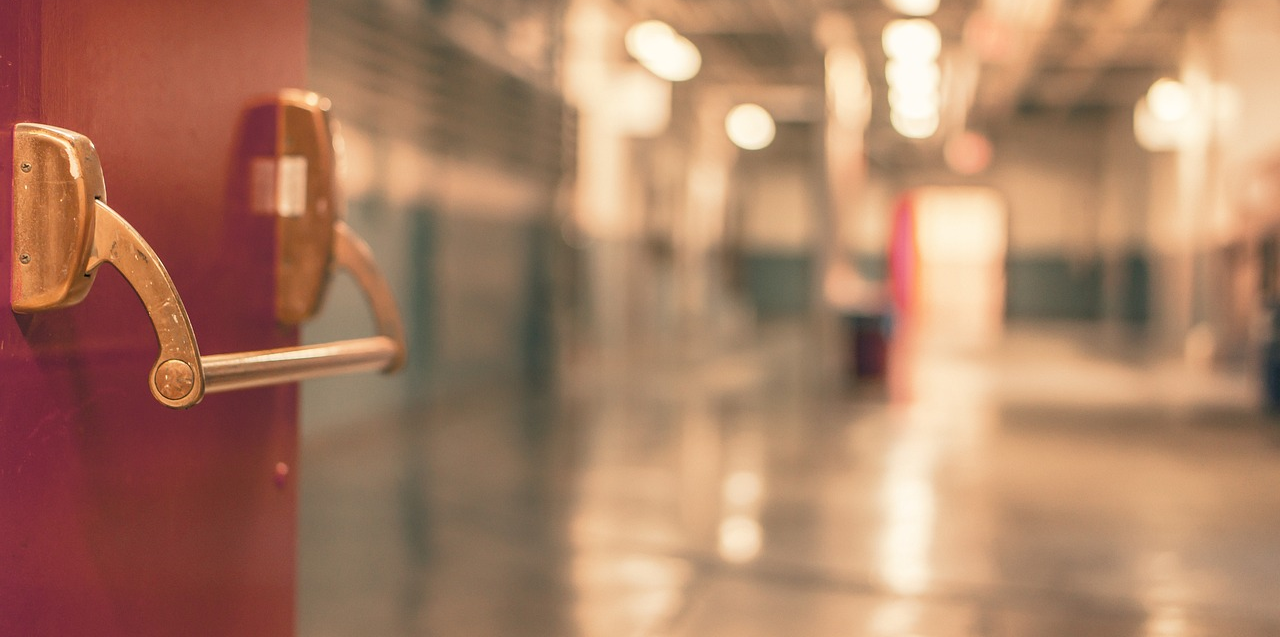
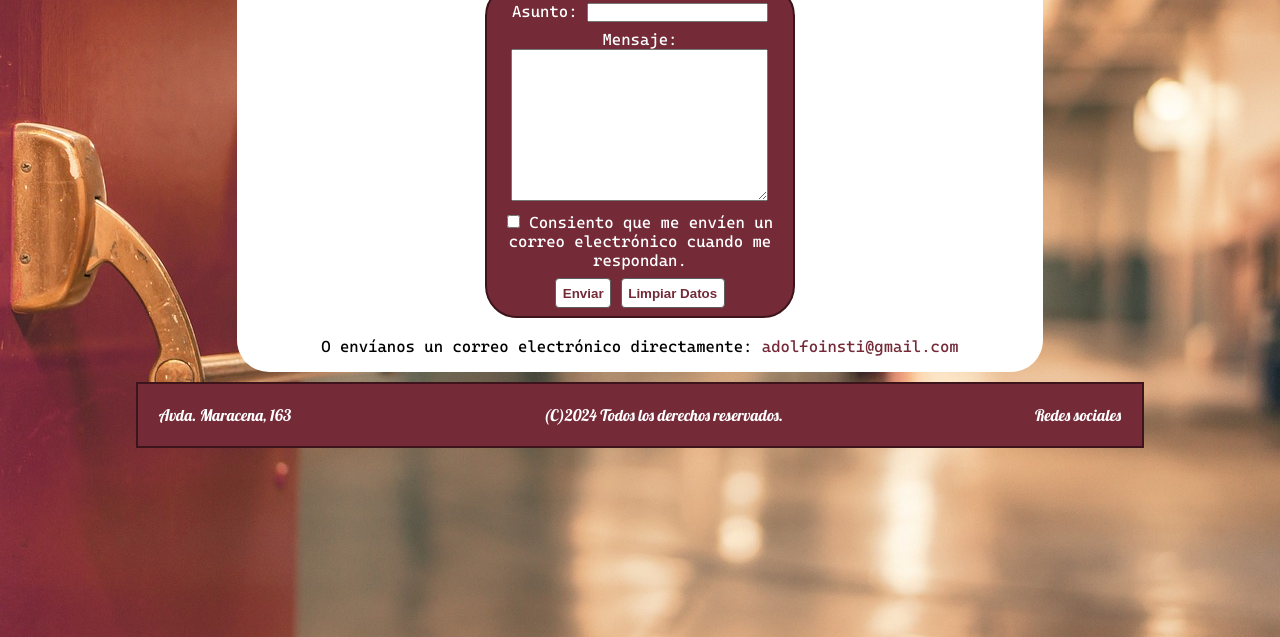
Before and after one commit to Fichis/Despliegue_Recu, a plain HTML site: page contacto.html in a window 1280 px wide. Shown: the part 163-800 px from the top of the page. Drawn offline with Linux system fonts and the light colour scheme; a web font is replaced by a local one.

Commit message:
Finalizado contacto

```diff
--- a/contacto.html
+++ b/contacto.html
@@ -49,7 +49,24 @@
 
         <main>
             <div class="contacto">
-
+                <h1>Contáctanos</h1>
+                <form action="#">
+                    <p>
+                        <label for="asunto">Asunto:</label>
+                        <input type="text" name="asunto" id="asunto">
+                    </p>
+                    <p>
+                        <label for="mensaje">Mensaje:</label>
+                        <textarea name="mensaje" id="mensaje" cols="30" rows="10"></textarea>
+                    </p>
+                    <p>
+                        <input type="checkbox" name="email" id="email"> <label for="email">Consiento que me envíen un correo electrónico cuando me respondan.</label>
+                    </p>
+                    <input type="submit" value="Enviar">
+                    <input type="reset" value="Limpiar Datos">
+                </form>
+                <br>
+                <p>O envíanos un correo electrónico directamente: <a href="mailto:adolfoinsti@gmail.com">adolfoinsti@gmail.com</a></p>
             </div>
         </main>
 
--- a/css/reglas.css
+++ b/css/reglas.css
@@ -271,3 +271,40 @@ th a:hover {
 .nosotros ol {
     padding-left: 2.5em;
 }
+
+/*! Estilos contacto !*/
+.contacto {
+    background-color: white;
+    width: 80%;
+    padding: 1em;
+    margin: 10px auto;
+    border-radius: 2em;
+    text-align: center;
+}
+
+.contacto form {
+    width: 40%;
+    margin: 0 auto;
+    padding: 0.5em;
+    border-radius: 2em;
+    background-color: #742A37;
+    border: 2px solid #3d141b;
+}
+
+.contacto form p {
+    margin: 0.5em;
+}
+
+.contacto form label {
+    color: white;
+}
+
+input[type="submit"],
+input[type="reset"] {
+    background-color: #fff;
+    border: 1px solid rgb(94, 94, 94);;
+    padding: 0.5em;
+    color: #742A37;
+    border-radius: 0.3em;
+    font-weight: bolder;
+}
```
Also changed, not shown: citas.html (+1 -1 lines).
